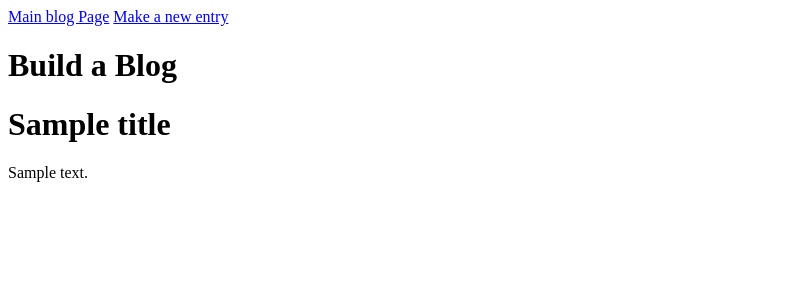
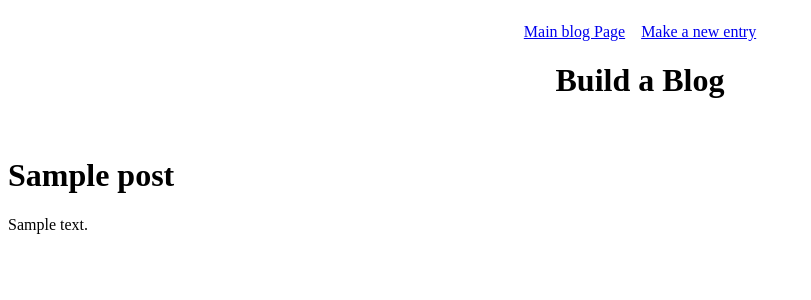
Before and after one commit to nathanbgn4/build-a-blog, a Flask app: template templates/entry.html in a window 1280 px wide. Shown: the top 300 px of the page, without its empty margins (0-811 px from the left). Run offline with Flask 2, Linux system fonts and the light colour scheme; the template is opened without the code that fills it: most values are stand-ins (such as "Sample title", 1, 10 or a date in 2020); data that the repository does not hold is empty; parts of the project's set-up code (start-up, migrations or seed data) failed here and were passed over.

Commit message:
finished project

```diff
--- a/main.py
+++ b/main.py
@@ -5,10 +5,11 @@ from flask_sqlalchemy import SQLAlchemy
 
 app = Flask(__name__)
 app.config['DEBUG'] = True
-app.config['SQLALCHEMY_DATABASE_URI'] = 'mysql+pymsql://bloguser:bloggyboy@localhost:3306/blog'
+app.config['SQLALCHEMY_DATABASE_URI'] = 'mysql+pymysql://bloguser:bloggyboy@localhost:3306/blog'
 app.config['SQLALCHEMY_ECHO'] = True
 
 db = SQLAlchemy(app)
+
 
 class Blog(db.Model):
 
@@ -20,37 +21,46 @@ class Blog(db.Model):
         self.blogtitle = blogtitle
         self.blogbody = blogbody
 
-@app.route('/', methods=['GET', 'POST'])
+@app.route('/', methods=['GET'])
 def index():
-    if request.method == 'POST':
-        blog_title = request.form['blogtitle']
-        blog_body = request.form['blogbody']
-
-        new_post = Blog(blog_title, blog_body)
-
-        db.session.add(new_post)
-        db.session.commit()
-
+    posts = Blog.query.filter_by().all()
+    return render_template('index.html', posts=posts)
 
 
 @app.route('/blog', methods=['GET'])
 def mainblog():
+    posts = Blog.query.filter_by().all()
+    return render_template('index.html', posts=posts)
 
-    return render_template('index.html')
+@app.route('/newpost', methods=['GET'])
+def newpost():
+    return render_template('newentry.html')
 
-@app.route('/newpost', methods='POST')
-def newpost():
-    blog_title = request.form['blogtitle']
-    blog_body = request.form['blogbody']
+posts = []
+@app.route('/newpostlogic', methods=['POST'])
+def newpostlogic():
 
-    if blog_title == "" or blog_body == "":
+    blogtitle = request.form['title']
+    blogbody = request.form['body']
+
+    if blogtitle == "" or blogbody == "":
         return render_template('newentry.html', error='Please fill out both fields.')
+    elif len(blogbody) > 250:
+        return render_template('newentry.html', error='Max 250 characters in post.')
 
-    new_post = Blog(blog_title, blog_body)
+    posts.append(Blog(blogtitle, blogbody))
 
-    db.session.add(new_post)
+    for post in posts:
+        db.session.add(post)
     db.session.commit()
-    redirect('/blog')
+    newinfo = Blog.query.filter_by().all()
+    return redirect("/")
+
+@app.route('/postclicked/', methods=['GET'])
+def postclicked():
+    postid = request.args.get('id')
+    post = Blog.query.filter_by(id=int(postid)).first()
+    return render_template('entry.html', post=post)
 
 if __name__ == '__main__':
     app.run()
--- a/templates/base.html
+++ b/templates/base.html
@@ -4,8 +4,10 @@
         <link rel="stylesheet" href='{{ url_for('static', filename='styles.css')}}'>
     </head>
     <body>
-        <a href="index.html">Main blog Page</a> <a href="newentry.html">Make a new entry</a>
-        <h1>Build a Blog</h1>
+        <div class="indextext">
+            <a href="/blog">Main blog Page</a>&emsp;<a href="/newpost">Make a new entry</a>
+            <h1>Build a Blog</h1>
+        </div>
         <body>
             {%block content%}
             {%endblock%}
--- a/templates/entry.html
+++ b/templates/entry.html
@@ -1,6 +1,6 @@
 {% extends "base.html" %}
 
 {% block content %}
-    <h1>{{title}}</h1>
-    <p>{{body}}</p>
+    <h1>{{post.blogtitle}}</h1>
+    <p>{{post.blogbody}}</p>
 {% endblock %}
```
Also changed, not shown: templates/index.html (+5 -4 lines), templates/newentry.html (+6 -7 lines), static/styles.css (line endings or trailing spaces).
